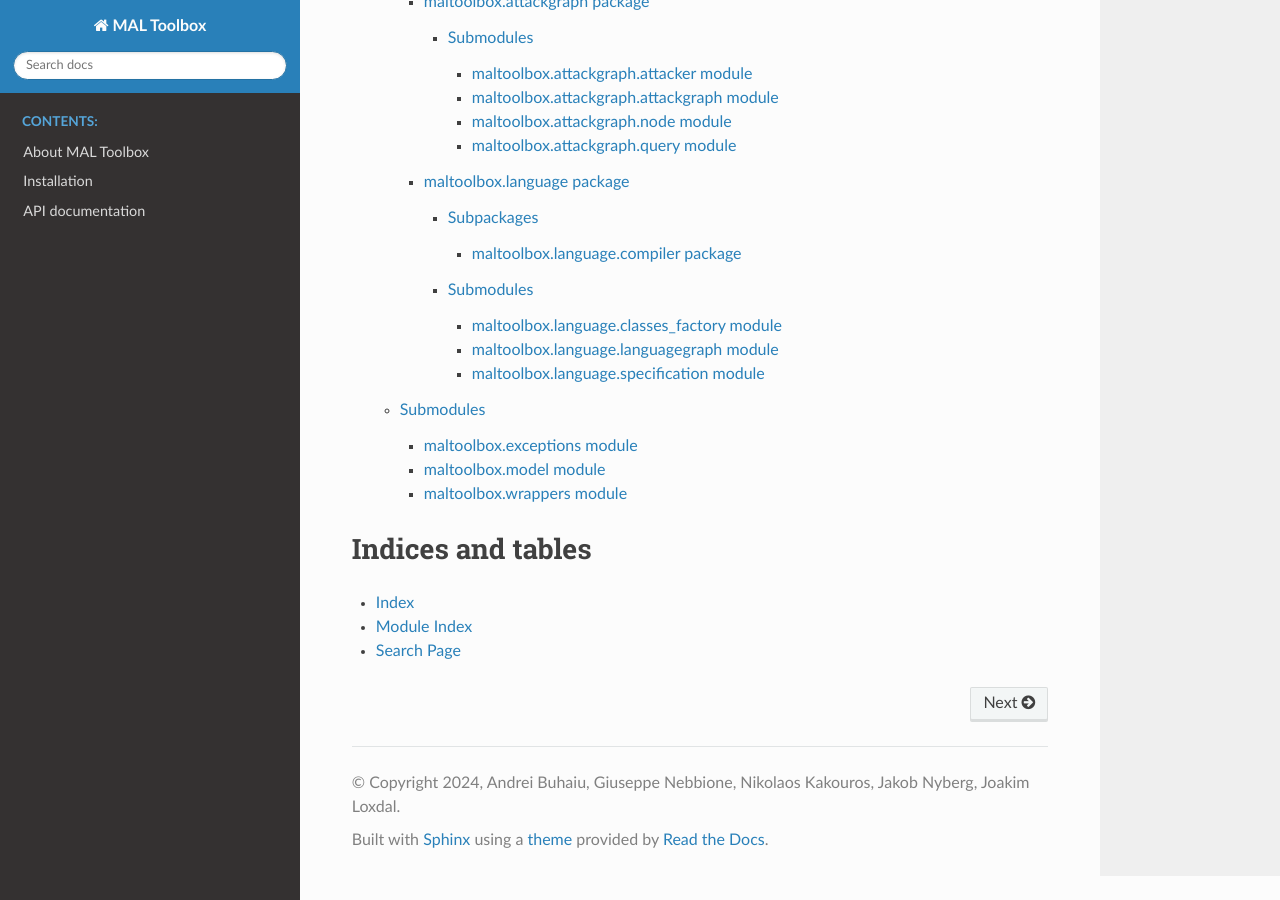
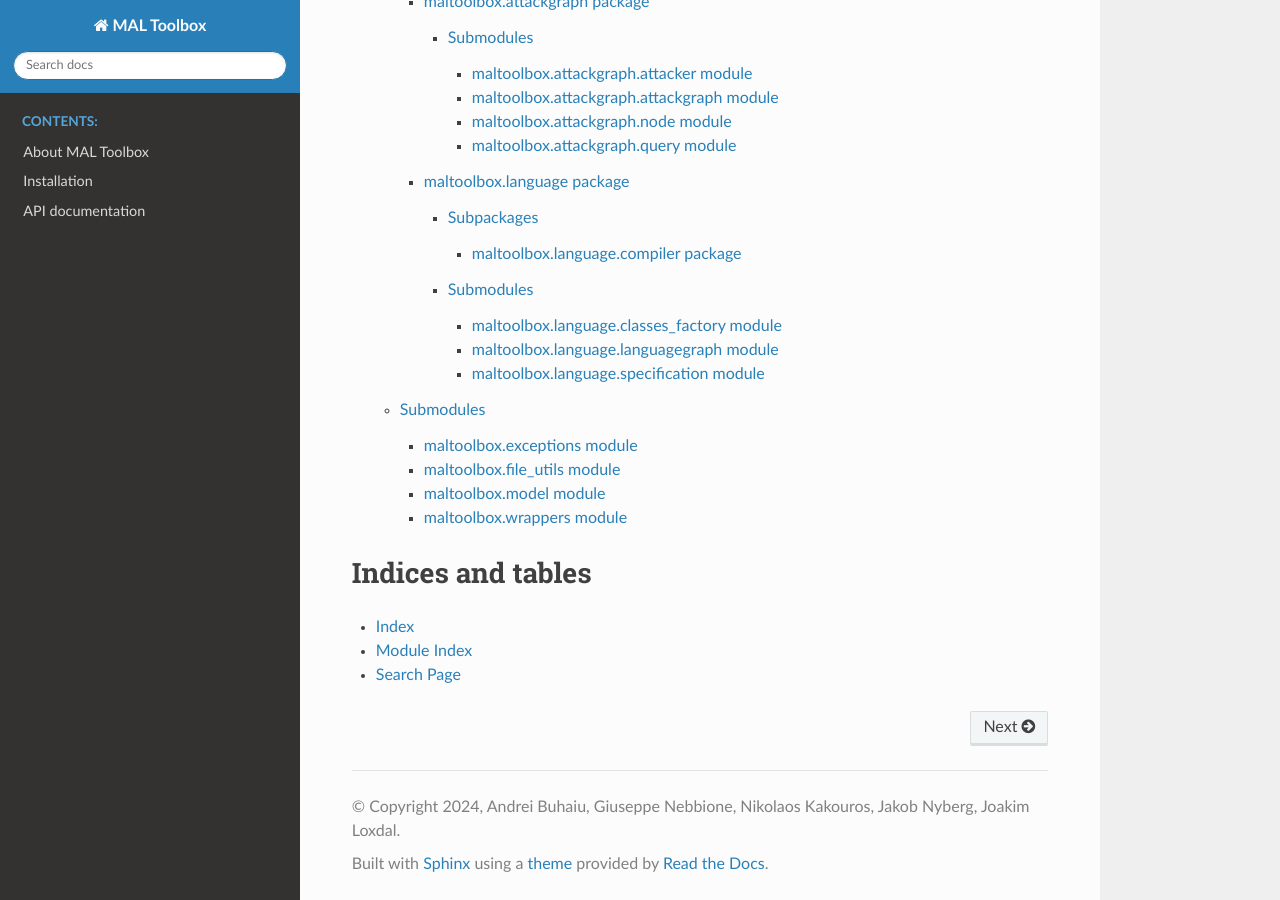
Before and after one commit to mal-lang/mal-toolbox, a Sphinx documentation site: the page built from docs/index.rst, in a window 1280 px wide and 900 px high, scrolled down 542 px. Built offline with Sphinx 7.4.7 and the Read the Docs theme 2.0.0, drawn with Linux system fonts in a browser that asks for light colours.

```diff
--- /dev/null
+++ b/docs/apidocs/maltoolbox.file_utils.rst
@@ -0,0 +1,7 @@
+maltoolbox.file\_utils module
+=============================
+
+.. automodule:: maltoolbox.file_utils
+   :members:
+   :undoc-members:
+   :show-inheritance:
--- a/docs/apidocs/maltoolbox.rst
+++ b/docs/apidocs/maltoolbox.rst
@@ -22,5 +22,6 @@ Submodules
    :maxdepth: 4
 
    maltoolbox.exceptions
+   maltoolbox.file_utils
    maltoolbox.model
    maltoolbox.wrappers
```
